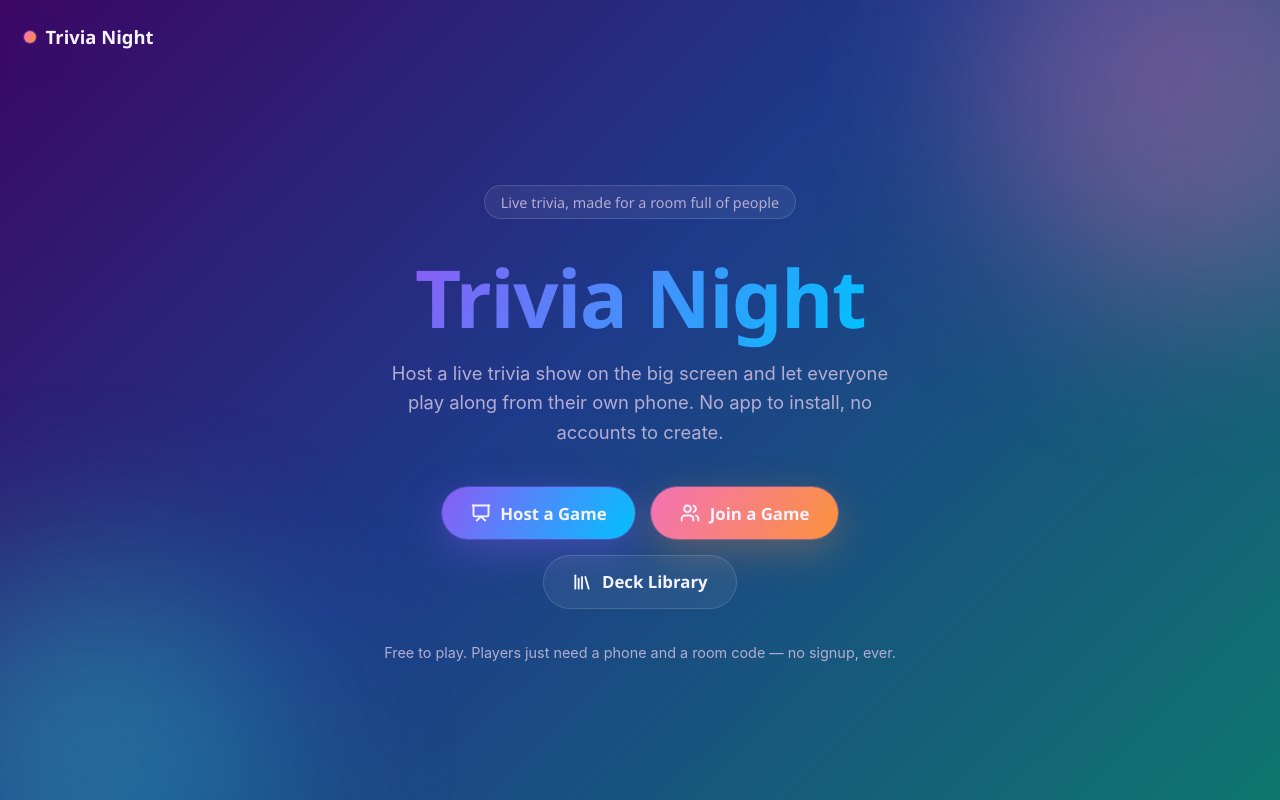
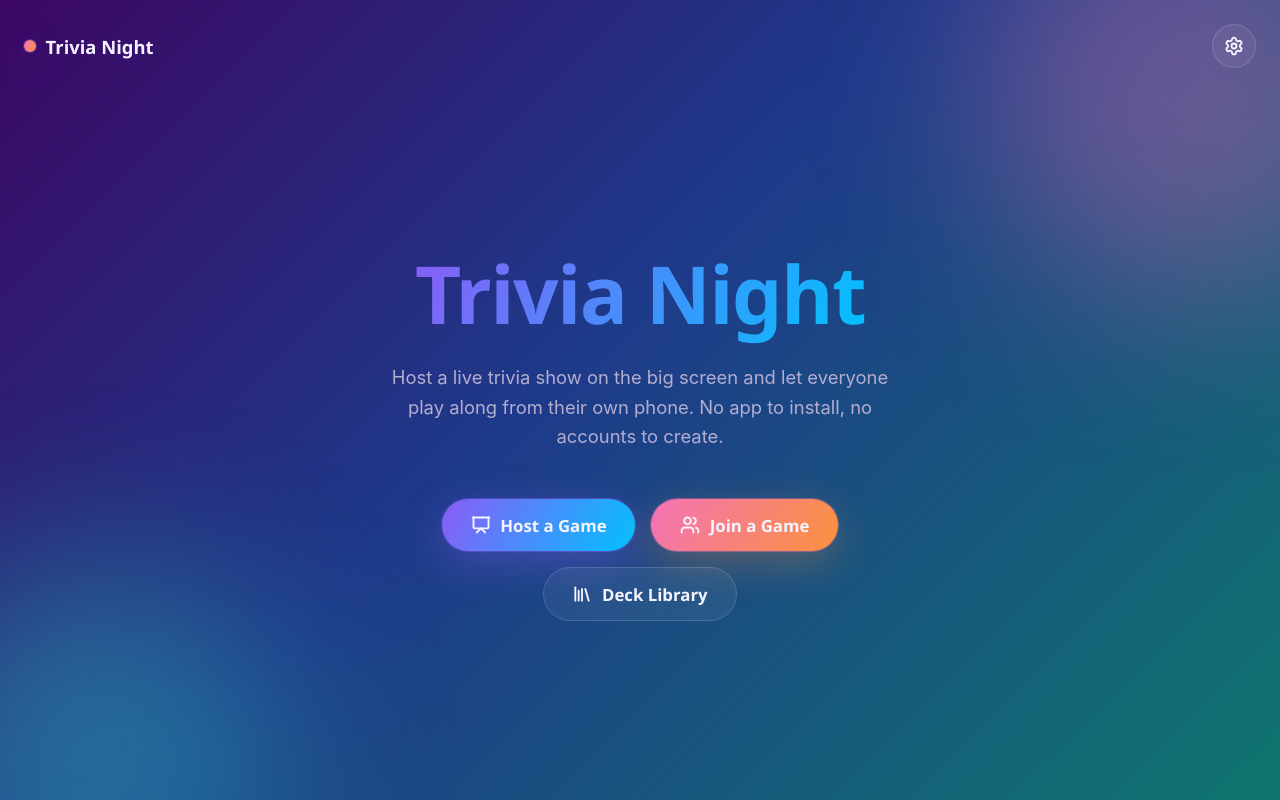
Before and after one commit to antoniaafx/trivia-night, a React (Vite) app: page / in a window 1280 px wide. Built offline with nearby package versions, Linux system fonts and the light colour scheme; no server answers.

Commit message:
Landing Page Cleanup

```diff
--- a/src/layouts/AppLayout.css
+++ b/src/layouts/AppLayout.css
@@ -35,14 +35,20 @@
   left: -100px;
 }
 
-.app-brand {
+.app-header {
   position: relative;
   z-index: 1;
+  display: flex;
+  align-items: center;
+  justify-content: space-between;
+  gap: var(--space-sm);
+  margin: var(--space-md) var(--space-md) 0;
+}
+
+.app-brand {
   display: inline-flex;
   align-items: center;
   gap: 0.6rem;
-  align-self: flex-start;
-  margin: var(--space-md) var(--space-md) 0;
   font-family: var(--font-heading);
   font-weight: 700;
   font-size: 1.15rem;
@@ -58,6 +64,14 @@
   box-shadow: var(--shadow-glow-purple);
 }
 
+.app-settings-button {
+  flex-shrink: 0;
+  width: 44px;
+  height: 44px;
+  padding: 0;
+  border-radius: 50%;
+}
+
 .app-content {
   position: relative;
   z-index: 1;
@@ -67,7 +81,7 @@
 }
 
 @media (max-width: 640px) {
-  .app-brand {
+  .app-header {
     margin: var(--space-sm) var(--space-sm) 0;
   }
 }
--- a/src/layouts/AppLayout.tsx
+++ b/src/layouts/AppLayout.tsx
@@ -1,4 +1,5 @@
 import { Outlet, Link } from "react-router-dom";
+import { Settings } from "lucide-react";
 import ConfigWarning from "../components/ConfigWarning";
 import ErrorBoundary from "../components/ErrorBoundary";
 import "./AppLayout.css";
@@ -7,10 +8,18 @@ function AppLayout() {
   return (
     <div className="app-shell">
       <ConfigWarning />
-      <Link to="/" className="app-brand">
-        <span className="app-brand-dot" aria-hidden="true" />
-        Trivia Night
-      </Link>
+      <div className="app-header">
+        <Link to="/" className="app-brand">
+          <span className="app-brand-dot" aria-hidden="true" />
+          Trivia Night
+        </Link>
+        {/* Placeholder only - no settings page exists yet. A clean stock
+            icon for now; swap for a custom hand-drawn version during the
+            visual redesign. */}
+        <button type="button" className="btn btn-ghost app-settings-button" aria-label="Settings">
+          <Settings size={20} strokeWidth={2.25} />
+        </button>
+      </div>
       <main className="app-content">
         <ErrorBoundary>
           <Outlet />
--- a/src/pages/LandingPage.css
+++ b/src/pages/LandingPage.css
@@ -11,20 +11,8 @@
   flex-direction: column;
   align-items: center;
   text-align: center;
-  gap: var(--space-sm);
+  gap: var(--space-md);
   max-width: 640px;
-}
-
-.landing-eyebrow {
-  display: inline-flex;
-  padding: 0.4rem 1rem;
-  border-radius: var(--radius-pill);
-  background: var(--color-surface);
-  border: 1px solid var(--color-border);
-  color: var(--color-text-muted);
-  font-size: 0.9rem;
-  font-family: var(--font-heading);
-  margin-bottom: var(--space-sm);
 }
 
 .landing-title {
@@ -50,12 +38,6 @@
   font-size: 0.9rem;
 }
 
-.landing-reassurance {
-  color: var(--color-text-muted);
-  font-size: 0.9rem;
-  margin-top: var(--space-sm);
-}
-
 @media (max-width: 480px) {
   .landing-actions {
     flex-direction: column;
--- a/src/pages/LandingPage.tsx
+++ b/src/pages/LandingPage.tsx
@@ -44,7 +44,6 @@ function LandingPage() {
         animate={{ opacity: 1, y: 0 }}
         transition={{ duration: 0.5, ease: "easeOut" }}
       >
-        <span className="landing-eyebrow">Live trivia, made for a room full of people</span>
         <h1 className="landing-title">
           <span className="text-gradient">Trivia Night</span>
         </h1>
@@ -73,10 +72,6 @@ function LandingPage() {
             {hostError}
           </p>
         )}
-
-        <p className="landing-reassurance">
-          Free to play. Players just need a phone and a room code — no signup, ever.
-        </p>
       </motion.div>
     </div>
   );
```
